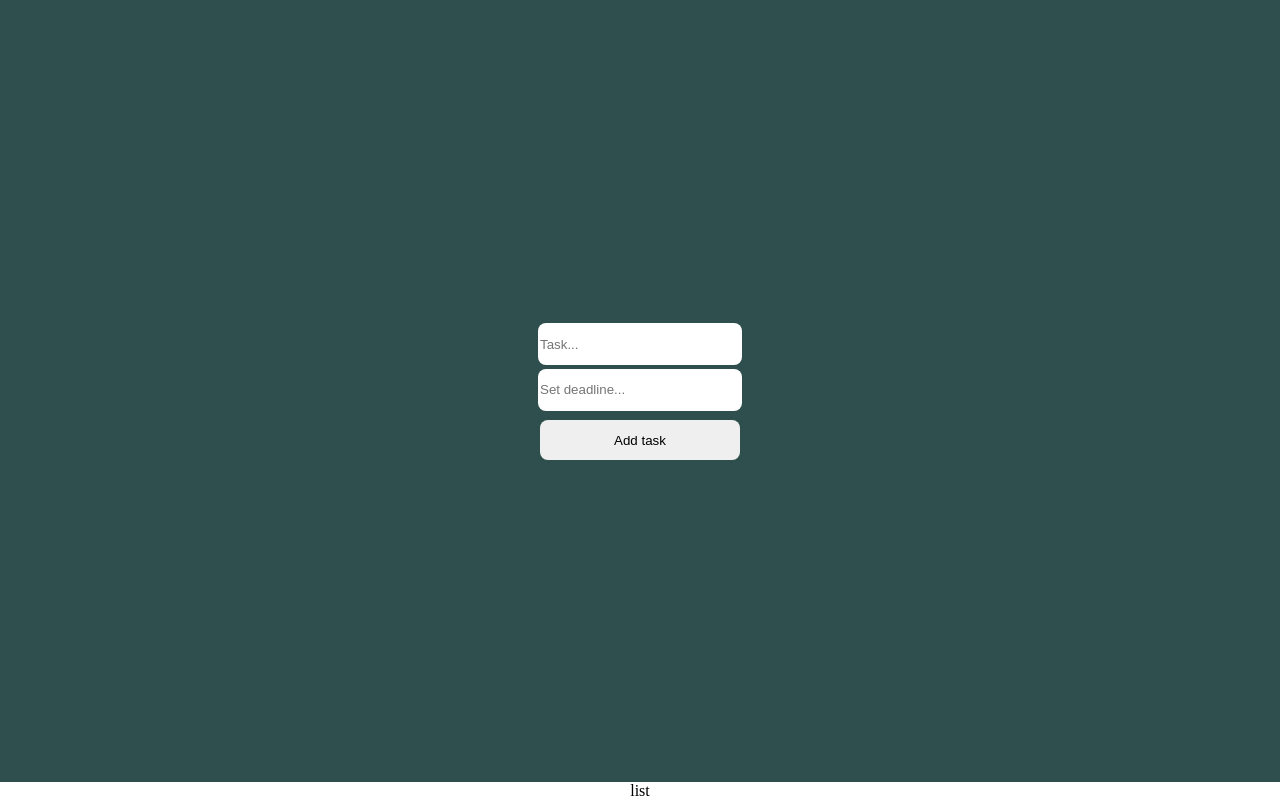
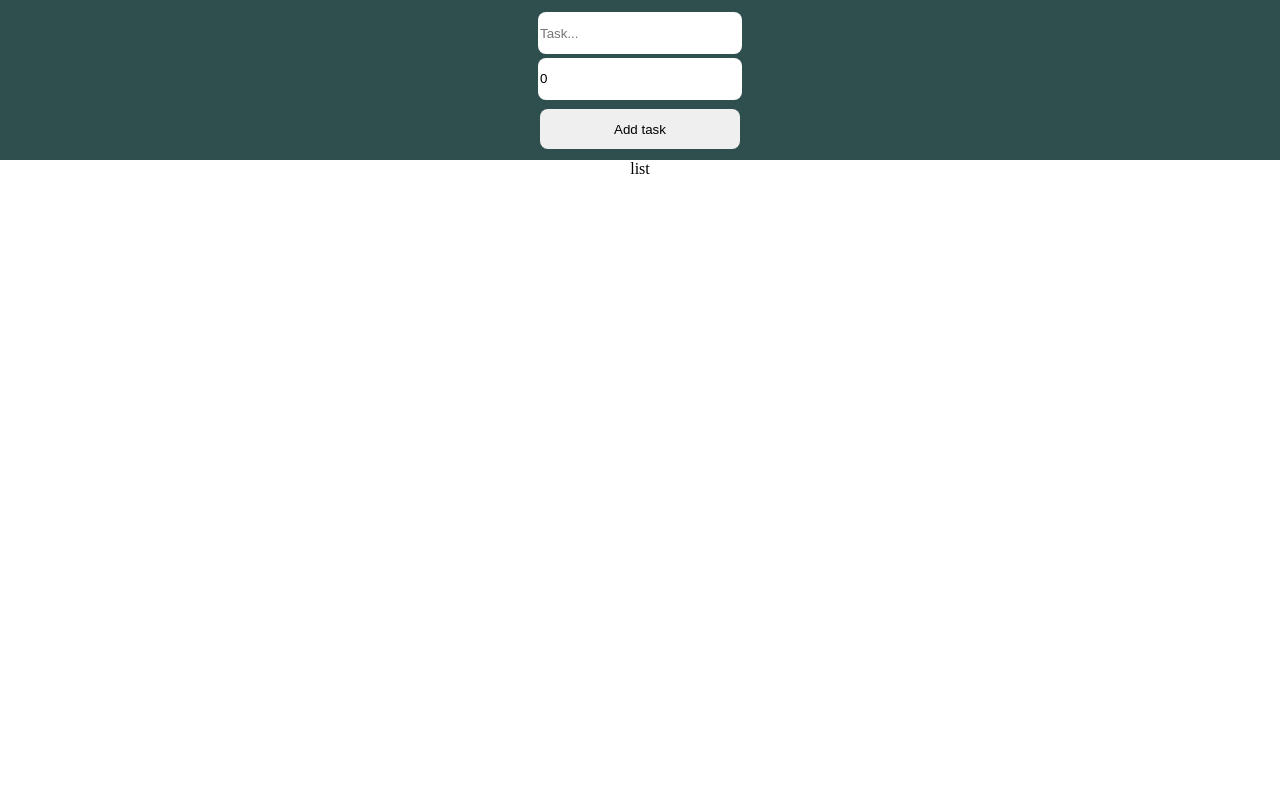
Before and after one commit to artikov-ts/todo-list, a React (Create React App) app: page / in a window 1280 px wide. Built offline with nearby package versions, Linux system fonts and the light colour scheme.

Commit message:
var setup

```diff
--- a/src/App.css
+++ b/src/App.css
@@ -16,7 +16,7 @@ body {
   display: flex;
   flex-direction: column;
   width: 100%;
-  flex: 30%;
+  flex: 20%;
   justify-content: center;
   align-items: center;
   background-color: darkslategray;
@@ -43,3 +43,8 @@ body {
   border: none;
   cursor: pointer;
 }
+
+.list {
+  flex: 80%;
+  width: 100%;
+}
--- a/src/App.tsx
+++ b/src/App.tsx
@@ -1,15 +1,47 @@
-import React, { FC } from "react";
+import React, { FC, ChangeEvent, useState } from "react";
 import "./App.css";
+import { ITask } from "./Interfaces";
 
 const App: FC = () => {
+  const [task, setTask] = useState<string>("");
+  const [deadline, setDeadline] = useState<number>(0);
+  const [list, setList] = useState<ITask[]>([]);
+
+  const handleChange = (e: ChangeEvent<HTMLInputElement>): void => {
+    if (e.target.name === "task") {
+      setTask(e.target.value);
+    } else {
+      setDeadline(Number(e.target.value));
+    }
+  };
+
+  const addTask = (): void => {
+    const newTask = { taskName: task, deadline: deadline };
+    setList([...list, newTask]);
+    setTask("");
+    setDeadline(0);
+  };
+
   return (
     <div className="App">
       <div className="header">
         <div className="input-container">
-          <input type="text" placeholder="Task..." />
-          <input type="number" placeholder="Set deadline..." />
+          <input
+            type="text"
+            placeholder="Task..."
+            name="task"
+            value={task}
+            onChange={handleChange}
+          />
+          <input
+            type="number"
+            placeholder="Set deadline..."
+            name="deadline"
+            value={deadline}
+            onChange={handleChange}
+          />
         </div>
-        <button>Add task</button>
+        <button onClick={addTask}>Add task</button>
       </div>
       <div className="list">list</div>
     </div>
--- /dev/null
+++ b/src/Interfaces.ts
@@ -0,0 +1,4 @@
+export interface ITask {
+  taskName: string;
+  deadline: number;
+}
```
